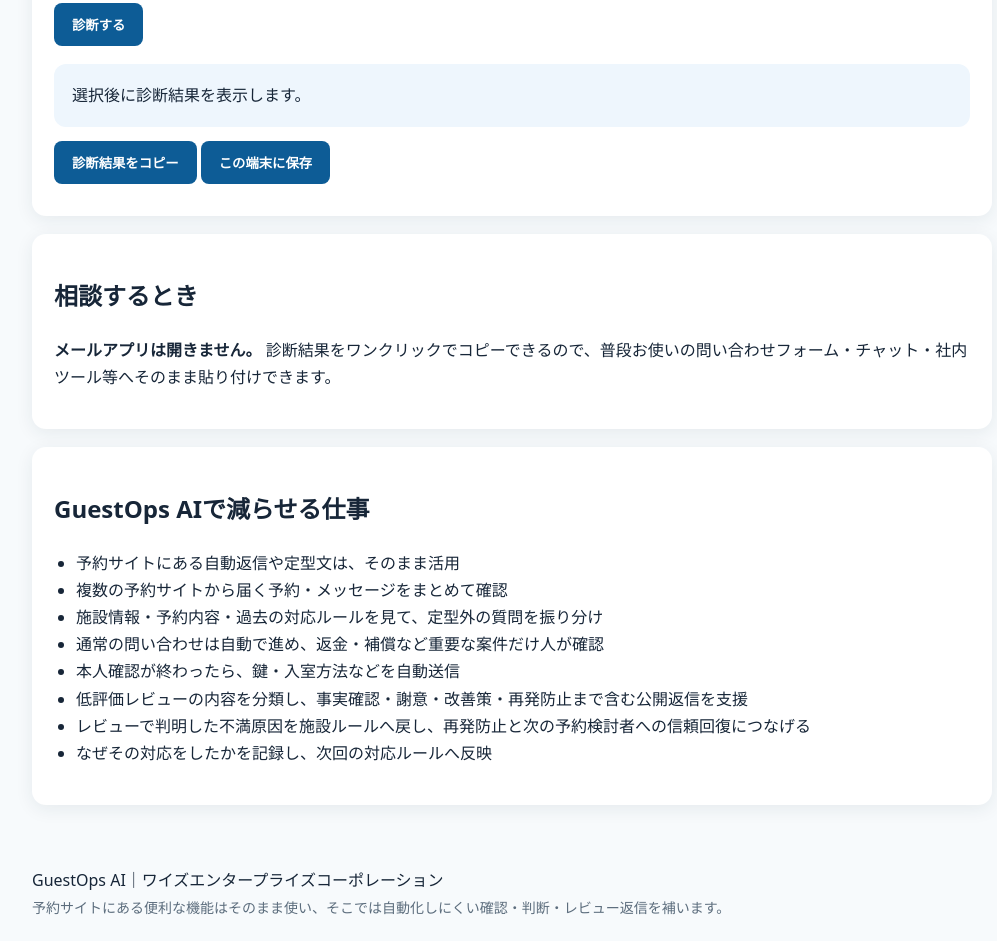
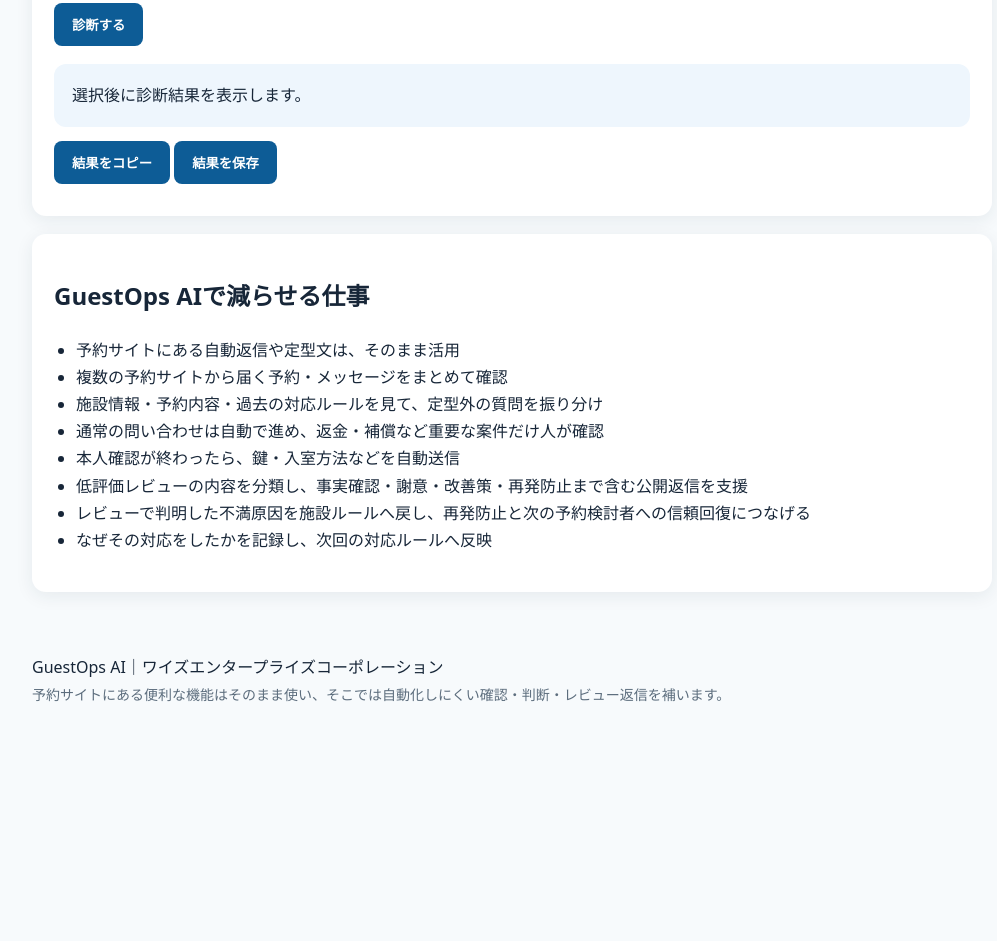
Before and after one commit to ysenterprisecorporation-ship-it/guestops-ai, a website: page docs/starter/upgrade/index.html in a window 1280 px wide. Shown: the part 1560-2501 px from the top of the page, without its empty margins (128-1125 px from the left). After the commit the page ends 2291 px from the top, so only its background shows below. Drawn offline with Linux system fonts and the light colour scheme.

Commit message:
Remove unnecessary consultation section and streamline diagnosis flow

```diff
--- a/docs/starter/upgrade/index.html
+++ b/docs/starter/upgrade/index.html
@@ -81,15 +81,10 @@
 <button class="button" onclick="diagnose()">診断する</button>
 <div id="result" class="result">選択後に診断結果を表示します。</div>
 <div id="diagnosisActions" style="margin-top:14px">
-  <button class="button" type="button" onclick="copyDiagnosis()">診断結果をコピー</button>
-  <button class="button" type="button" onclick="saveDiagnosis()">この端末に保存</button>
+  <button class="button" type="button" onclick="copyDiagnosis()">結果をコピー</button>
+  <button class="button" type="button" onclick="saveDiagnosis()">結果を保存</button>
   <div id="saveNote" class="small" style="margin-top:10px"></div>
 </div>
-</section>
-
-<section class="card">
-<h2>相談するとき</h2>
-<p><strong>メールアプリは開きません。</strong> 診断結果をワンクリックでコピーできるので、普段お使いの問い合わせフォーム・チャット・社内ツール等へそのまま貼り付けできます。</p>
 </section>
 
 <section class="card">
```
